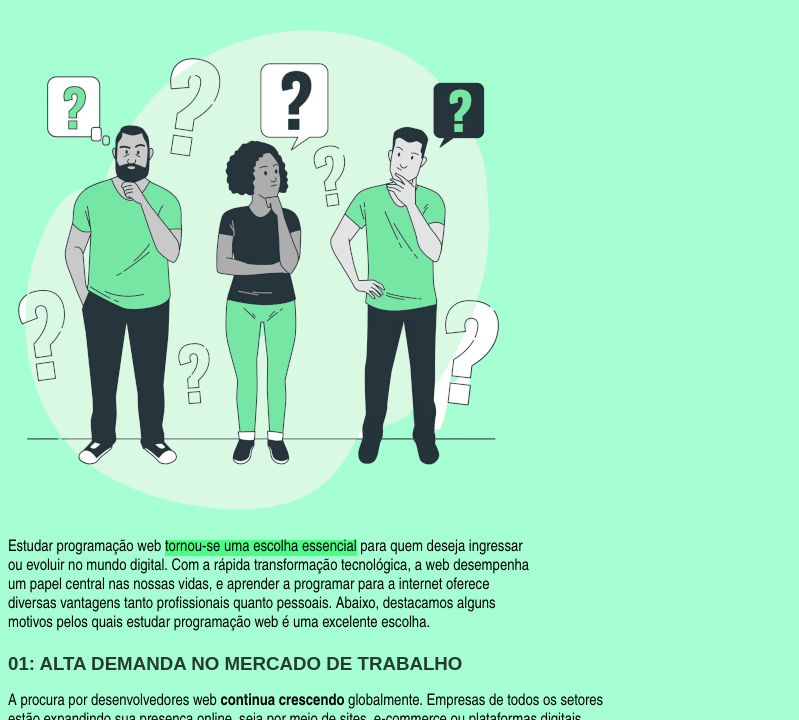
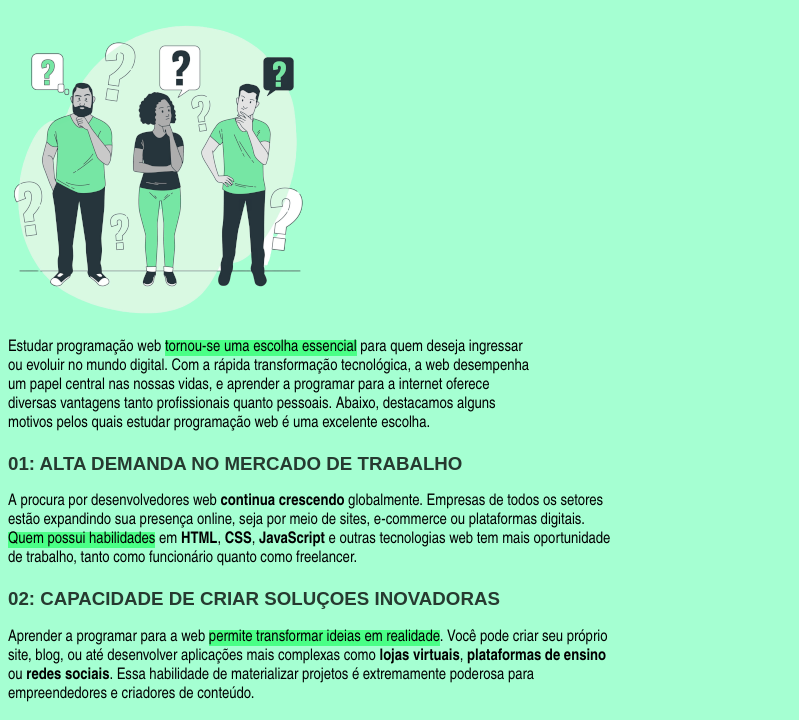
Before and after one commit to jeovadev/Artigo, a plain HTML site: page index.html in a window 1280 px wide. Shown: the part 62-782 px from the top of the page, without its empty margins (0-799 px from the left). Drawn offline with Linux system fonts and the light colour scheme.

Commit message:
img.redm

```diff
--- a/index.html
+++ b/index.html
@@ -17,7 +17,7 @@
         <header>
 
                 <h1>PORQUE ESTUDAR <ins>PROGRAMAÇÃO WEB?</ins></h1>
-            <img src="Imagens/dúvida500.png" alt="garoto pensativo">
+            <img src="Imagens/duvida-300.png" alt="garoto pensativo">
             <p>Estudar programação web <mark>tornou-se uma  escolha essencial</mark> para quem deseja ingressar <br>
                 ou evoluir no mundo digital. Com a rápida transformação tecnológica, a web desempenha <br>
                 um papel central nas nossas vidas, e aprender a programar para a internet oferece <br>
@@ -49,7 +49,7 @@
                 valorizado em qualquer área profissional.</p>
 
             <h3>05: ACESSO A UM MUNDO DE CONHECIMENTO E COMUNIDADES</h3>
-            <p>Estudar programação web oferece acesso a uma vasta gama de conteúdos, tutoriais e fóruns online, como <strong><a href="https://pt.wikipedia.org/wiki/GitHub">Github</a></strong> <br>
+            <p>Estudar programação web oferece acesso a uma vasta gama de conteúdos, tutoriais e fóruns online, como <br> <strong><a href="https://pt.wikipedia.org/wiki/GitHub">Github</a></strong>
                  e <strong> <a href="https://en.wikipedia.org/wiki/Stack_Overflow">Stack Overflows</a></strong>. Além disso, a comunidade de programadores web é muito ativa, com eventos, meetups e <br> hackathons onde você pode interagir, aprender e colaborar com outros desenvolvedores.</p>
 
             <h3>CONCLUSÃO</h3>
```
Also changed, not shown: Imagens/duvida-300.png (added), Imagens/dúvida500.png (deleted).
